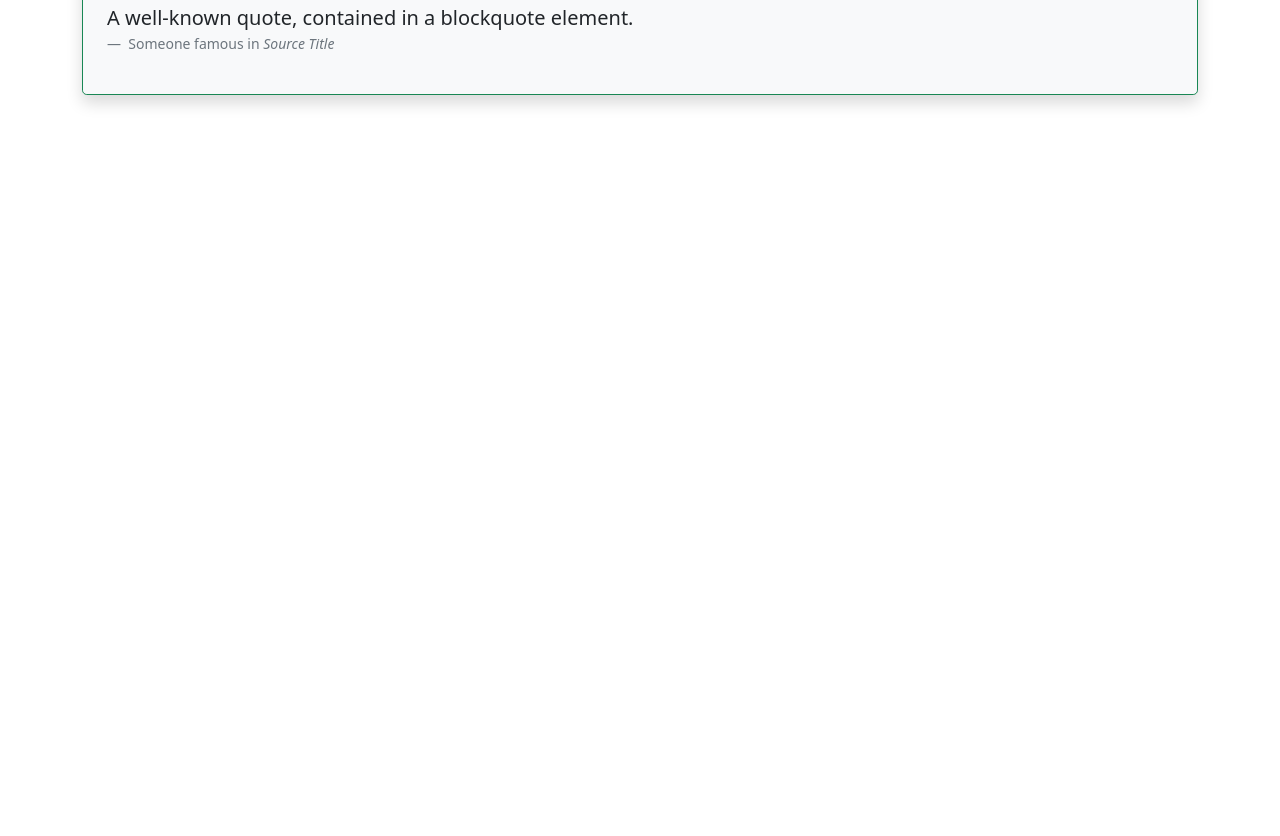
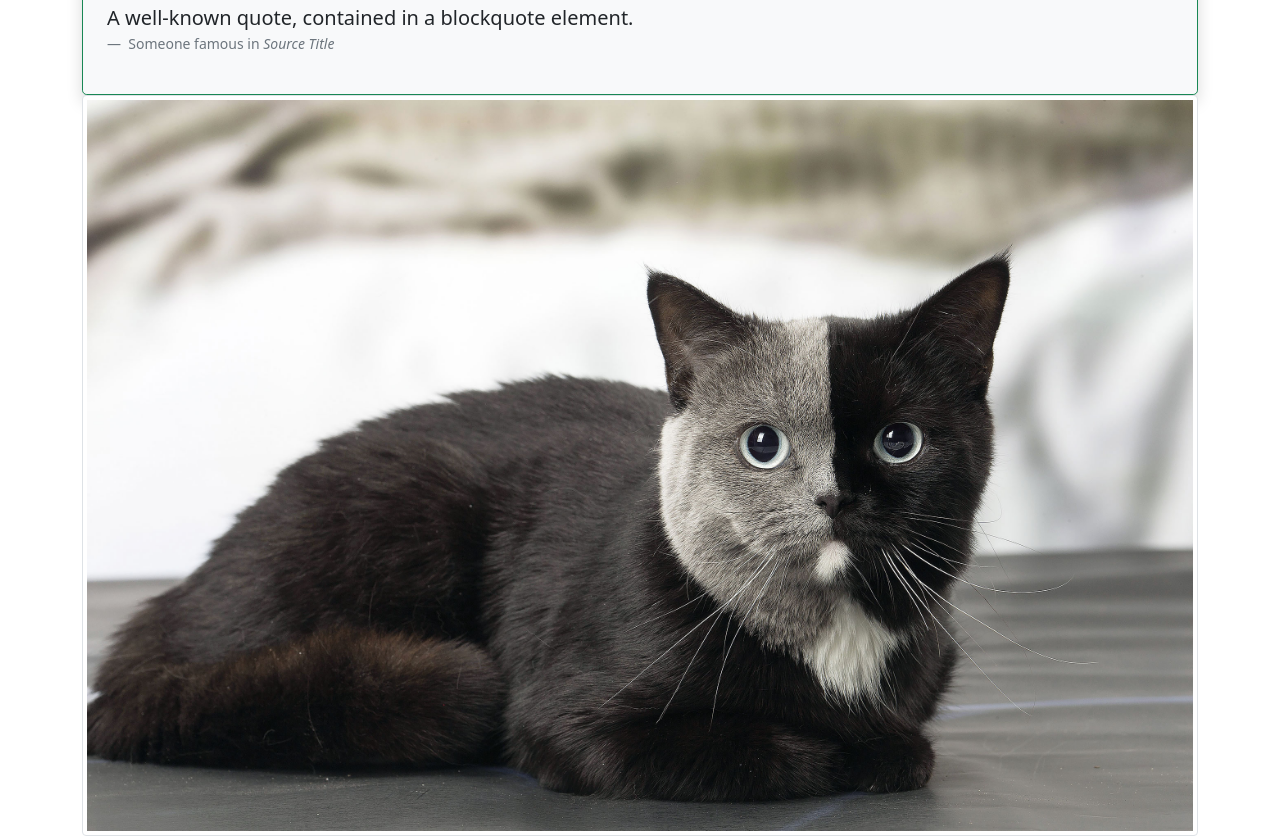
Before and after one commit to Dillon-15/introtobootstrap, a plain HTML site: page index.html in a window 1280 px wide. Shown: the part 78-914 px from the top of the page. Before the commit the page ends 800 px from the top, so only its background shows below. Drawn offline with nearby package versions, Linux system fonts and the light colour scheme.

Commit message:
made cool images

```diff
--- a/index.html
+++ b/index.html
@@ -6,6 +6,7 @@
     <meta name="viewport" content="width=device-width, initial-scale=1.0">
     <!-- JavaScript Bundle with Popper -->
     <link href="https://cdn.jsdelivr.net/npm/bootstrap@5.1.3/dist/css/bootstrap.min.css" rel="stylesheet" integrity="sha384-1BmE4kWBq78iYhFldvKuhfTAU6auU8tT94WrHftjDbrCEXSU1oBoqyl2QvZ6jIW3" crossorigin="anonymous">
+    <link rel="stylesheet" href="styles.css">
     <title>Document</title>
 </head>
 <body>
@@ -22,6 +23,9 @@
                 </figcaption>
             </figure>
         </header>
+        <div class="customSize">
+            <img src="hqdefault.jpg" class="img-fluid img-thumbnail" alt="Black and grey cat">
+         </div>
     </div>
 </body>
 </html>
--- /dev/null
+++ b/styles.css
@@ -0,0 +1,3 @@
+.customSize{
+    width: 400;
+}
```
